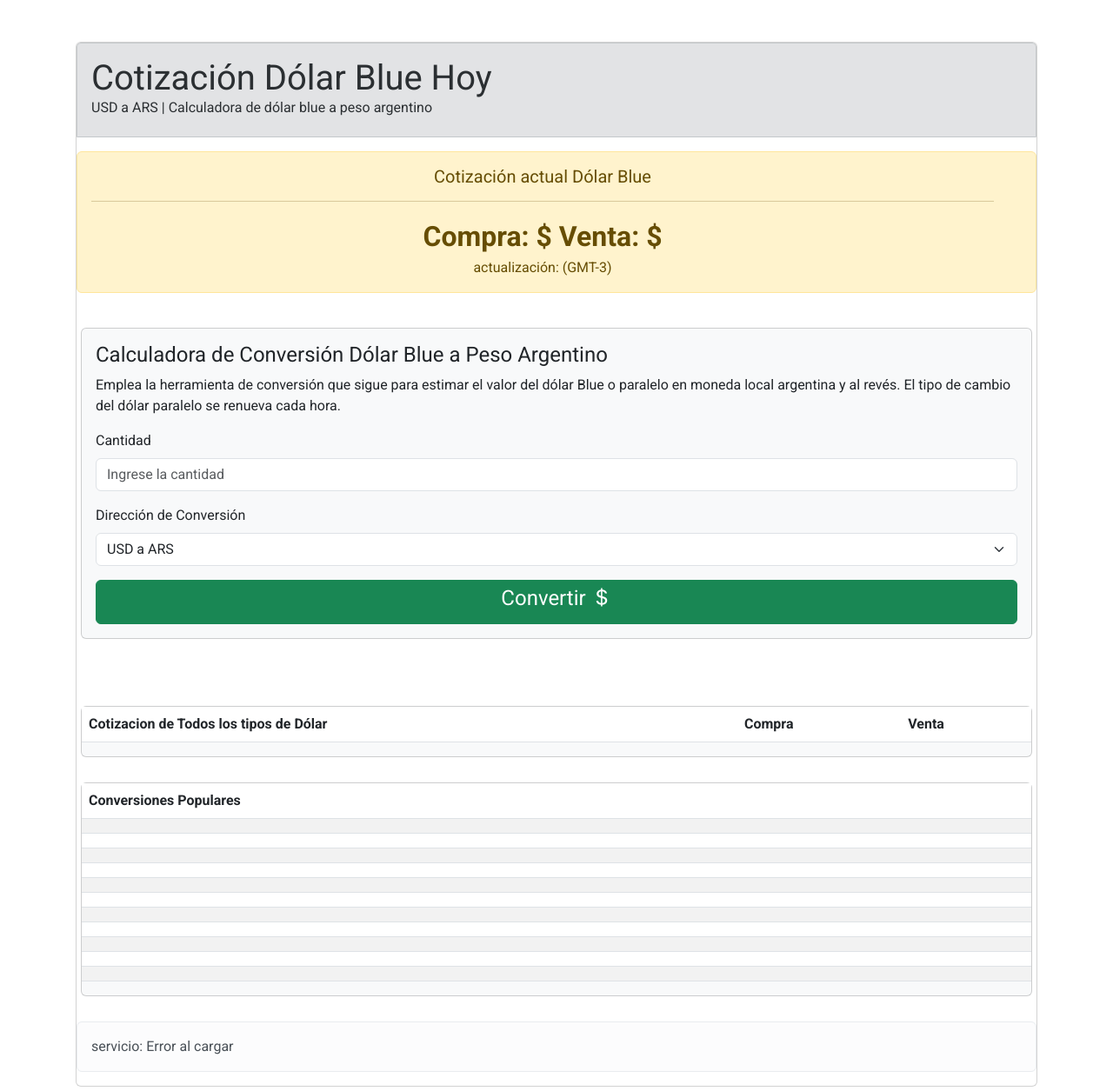
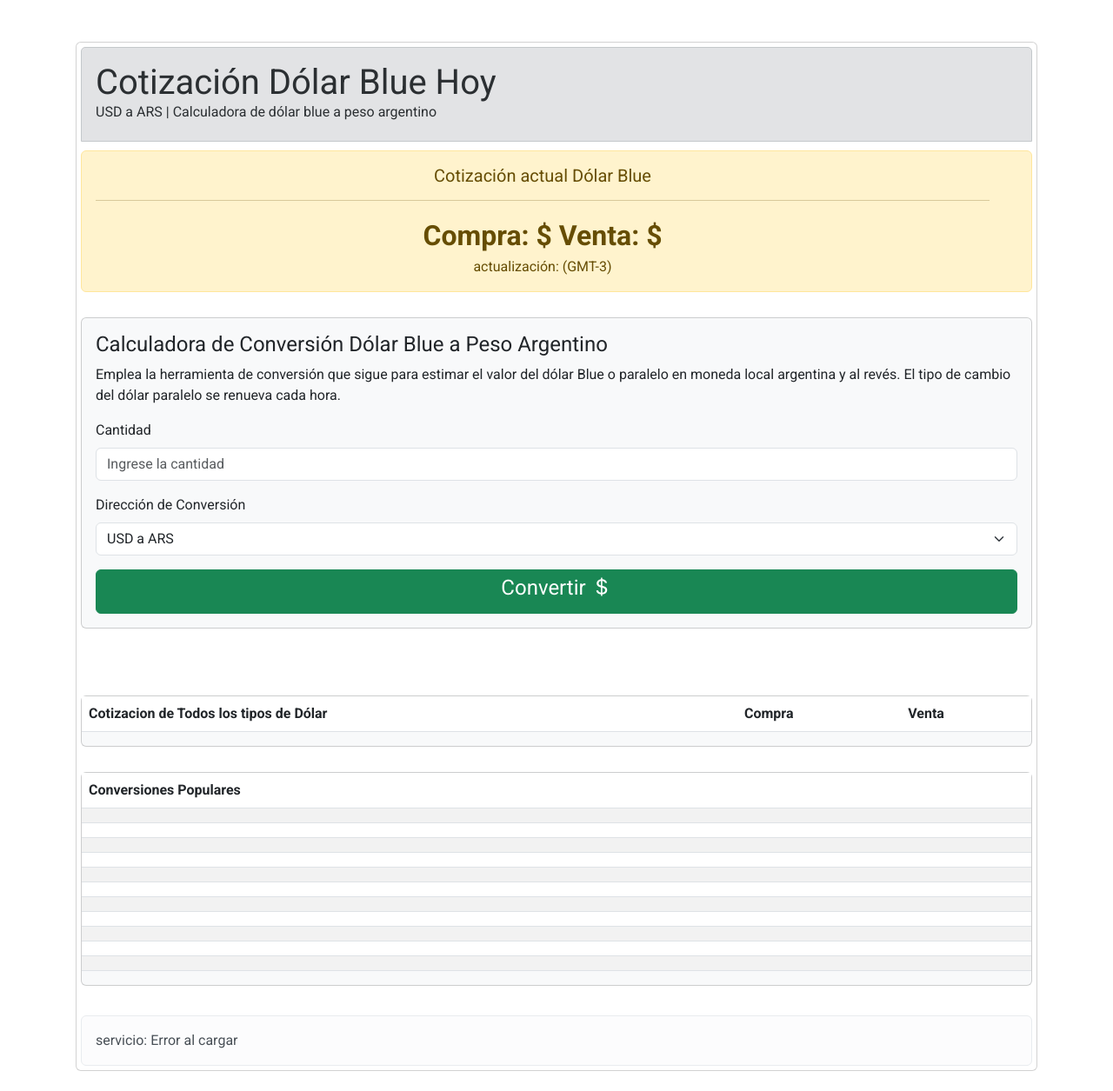
Before and after one commit to hernantvg/DolarBlue, a PHP site: page / in a window 1280 px wide. Shown: the whole page at 87% size. After the commit the page ends 1232 px from the top, so only its background shows below. Run offline with PHP 8.4, Linux system fonts and the light colour scheme; lists and menus that the app fills with data are empty.

Commit message:
Update index.php

```diff
--- a/index.php
+++ b/index.php
@@ -35,7 +35,7 @@
             font-size: 32px;
             font-weight: bold;
         }
-        .card {
+        .card, .alert {
             margin: 5px;
         }
     </style>
```
